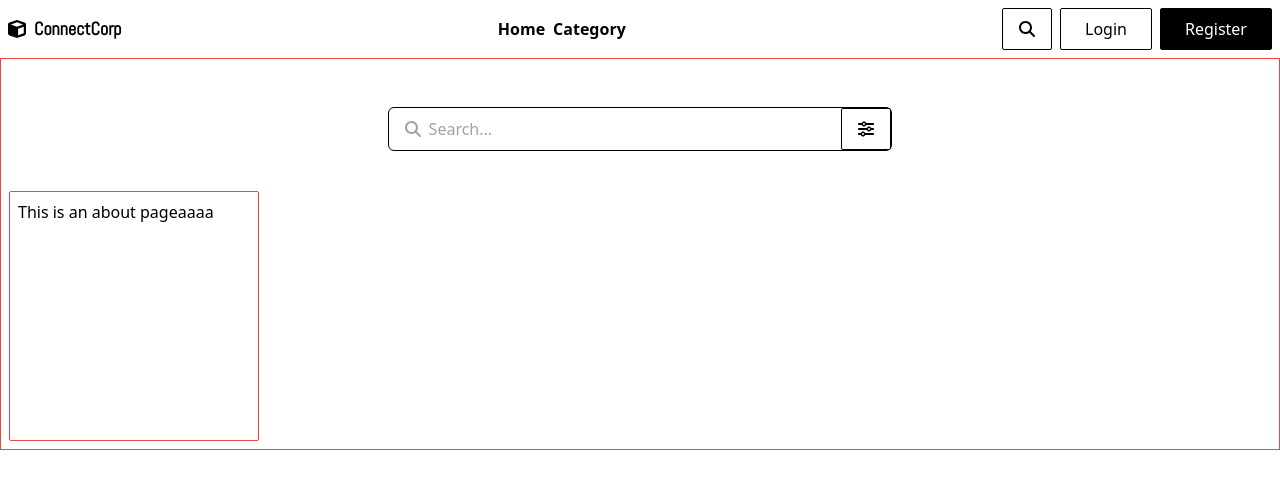
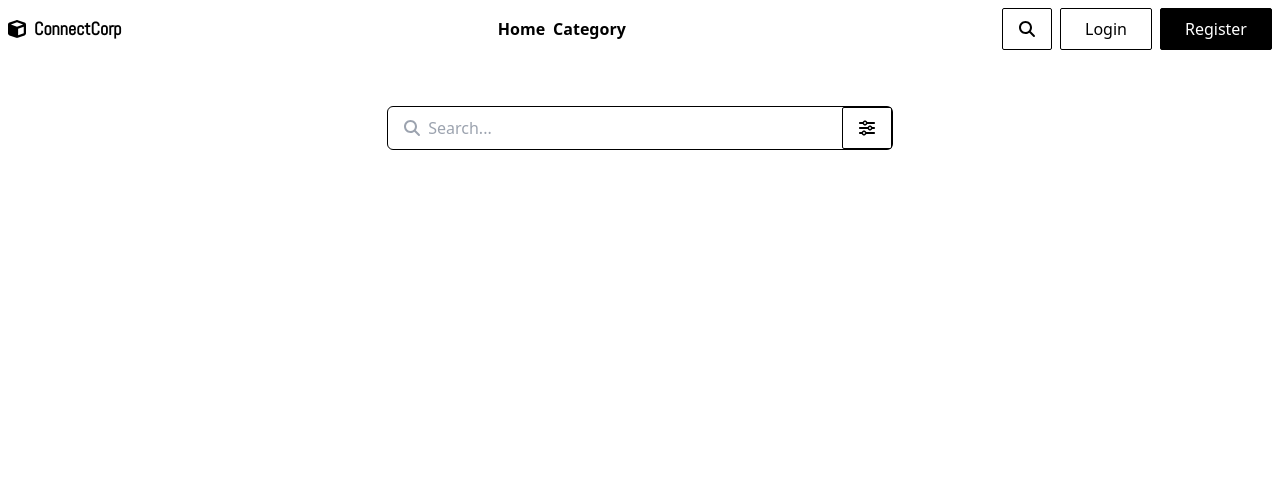
Before and after one commit to ArthurProjectCorrea/conectaempresas, a Vue app: page /category in a window 1280 px wide. Shown: the top 488 px of the page. Built offline with nearby package versions, Linux system fonts and the light colour scheme; a web font is replaced by a local one.

Commit message:
Develop: Categories Page

```diff
--- a/src/views/CategoryView.vue
+++ b/src/views/CategoryView.vue
@@ -4,7 +4,7 @@
       <SearchCustom />
     </div>
     <div>
-      <CardCustom />
+      <!-- <CardCustom /> -->
     </div>
   </div>
 </template>
@@ -17,7 +17,7 @@ import SearchCustom from '../components/SearchCustom.vue'
 
 <style>
 .styleMainCategoryView {
-  @apply p-2 border border-red-500 flex-col justify-center items-center gap-2
+  @apply flex-col justify-center items-center p-2 gap-2
 }
 
 .styleSearch {
```
